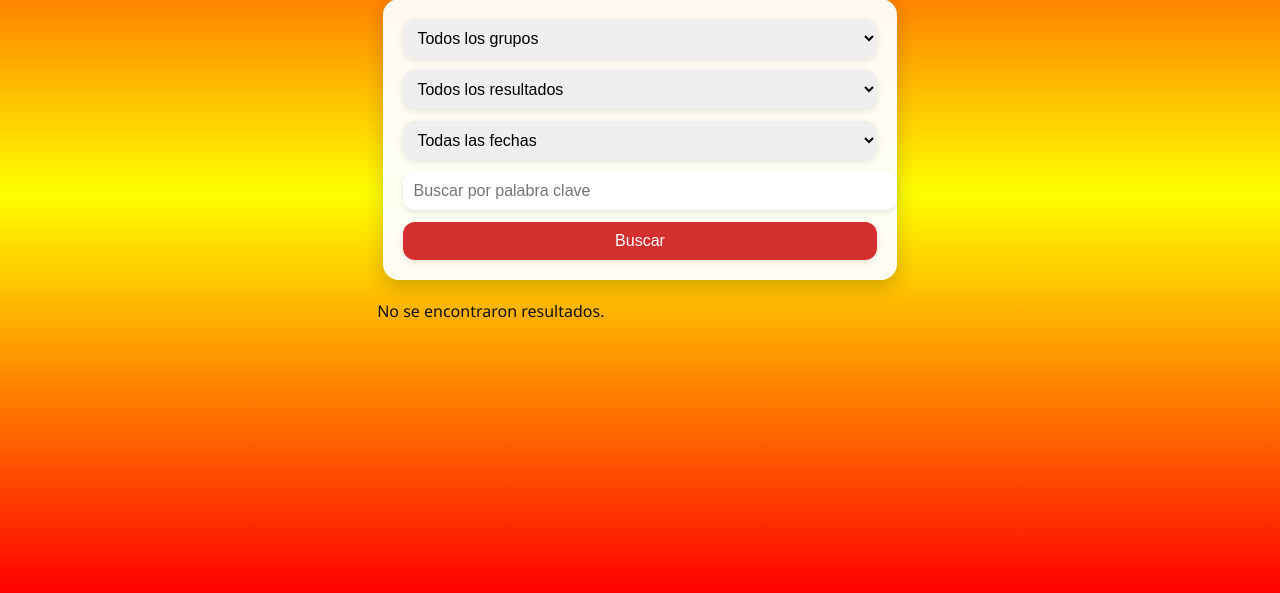
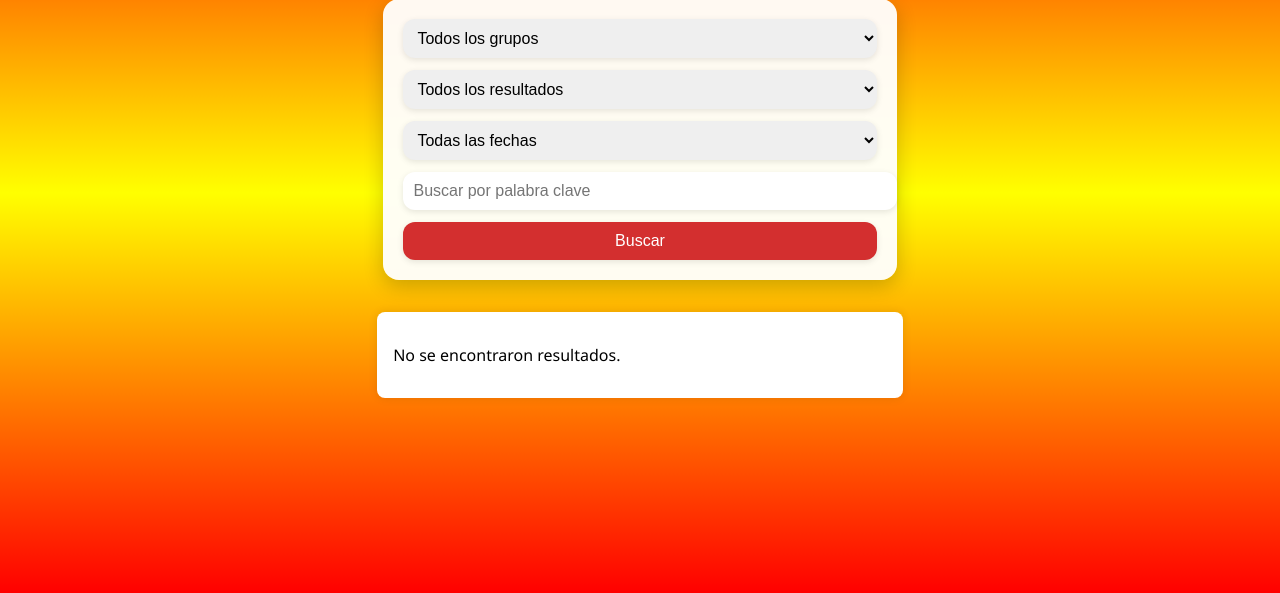
Before and after one commit to VoxAyto/Plenos, a Flask app: template templates/index.html in a window 1280 px wide. Shown: the part 207-800 px from the top of the page. Run offline with Flask 3, Linux system fonts and the light colour scheme; the template is opened without the code that fills it, so the values that code supplies are empty.

Commit message:
Update styles.css

```diff
--- a/static/styles.css
+++ b/static/styles.css
@@ -79,6 +79,16 @@ button:hover {
     line-height: 1.5;
 }
 
+.resultados {
+  max-width: 900px;
+  margin: 2rem auto;
+  padding: 1rem;
+  background-color: white;
+  border-radius: 8px;
+  box-shadow: 0 0 10px rgba(0,0,0,0.1);
+  color: black;
+}
+
 footer {
     margin-top: auto;
     padding: 15px;
```
